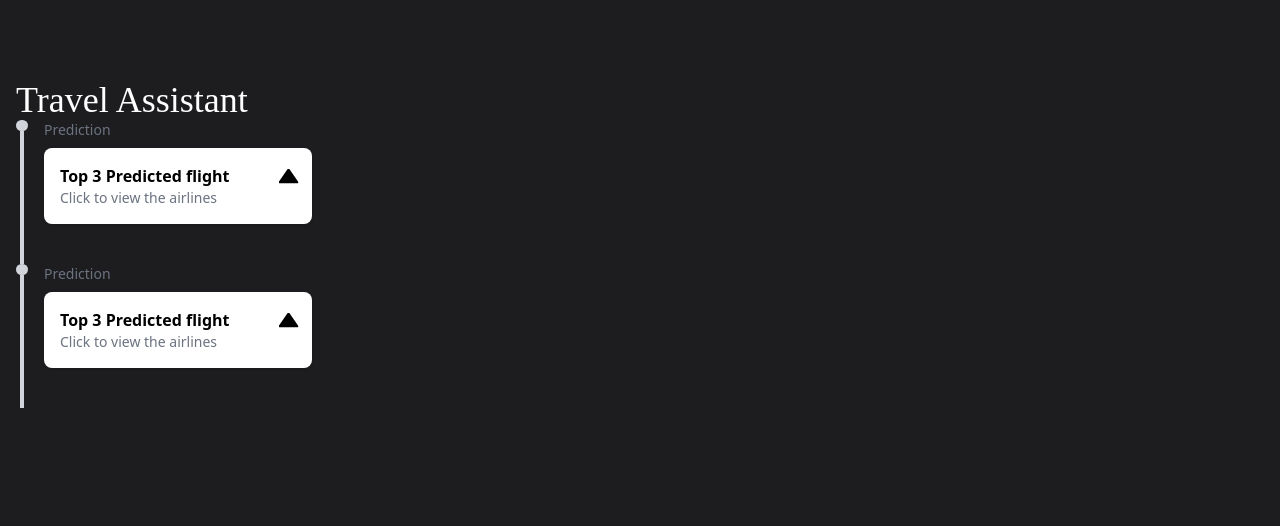
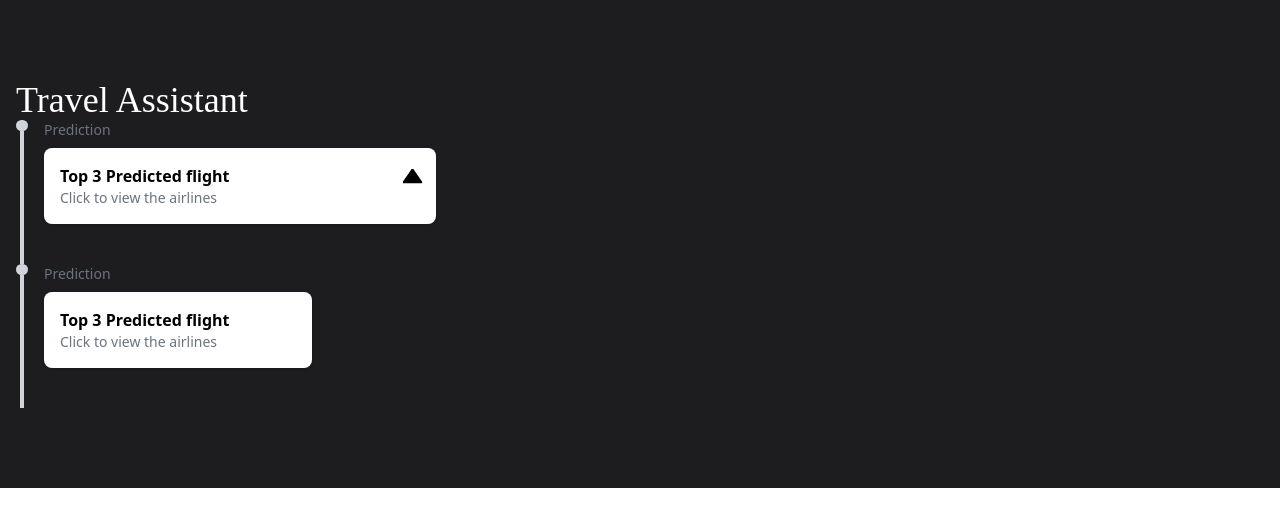
Before and after one commit to Bidyut-Kr-Das/travel-assistance-frontend, a React (Vite) app: page /prediction in a window 1280 px wide. Shown: the top 526 px of the page. Built offline with nearby package versions, Linux system fonts and the light colour scheme; a web font is replaced by a local one.

Commit message:
minor changes in flights

```diff
--- a/src/components/Flight_card.jsx
+++ b/src/components/Flight_card.jsx
@@ -27,7 +27,7 @@ const Flight_card = ({
         <span className="w-36 text-sm lowercase flex-grow text-center relative">
           <div className="absolute inset-0 flex items-center justify-center">
             <div className="w-full border-t border-dashed border-white/30"></div>
-            <svg
+            {/* <svg
               xmlns="http://www.w3.org/2000/svg"
               className="h-6 w-6 text-[#45EA69] absolute"
               fill="none"
@@ -40,7 +40,7 @@ const Flight_card = ({
                 strokeWidth={2}
                 d="M5 13l4 4L19 7"
               />
-            </svg>
+            </svg> */}
           </div>
           <span className="absolute left-0 right-0 top-6 text-[#45EA69] font-medium">
             {duration || "N/A"}
--- a/src/components/Timeline.jsx
+++ b/src/components/Timeline.jsx
@@ -45,8 +45,8 @@ const TimelineItem = ({
             {!description || "Click to view the airlines"}
           </p>
           <section
-            style={{ height: isOpen ? "200px" : "0px" }}
-            className="content"
+            style={{ height: isOpen ? "auto" : "0px" }}
+            className="content flex flex-col gap-4"
           >
             {children}
           </section>
@@ -64,13 +64,38 @@ const Timeline = ({ items }) => (
       description={`Click the arrow to see the flights`}
       enableButton={true}
     >
-      <Flight_card />
+      <Flight_card
+        source_city="Mumbai"
+        destination_city="Delhi"
+        departure_time="12:00"
+        flight_no="AI-101"
+        duration={`2.14 hr`}
+        airline="Air India"
+        price="4500"
+      />
+      <Flight_card
+        source_city="Mumbai"
+        destination_city="Delhi"
+        departure_time="12:00"
+        flight_no="AI-101"
+        duration={`2.14 hr`}
+        airline="Air India"
+        price="4500"
+      />
+      <Flight_card
+        source_city="Mumbai"
+        destination_city="Delhi"
+        departure_time="12:00"
+        flight_no="AI-101"
+        duration={`2.14 hr`}
+        airline="Air India"
+        price="4500"
+      />
     </TimelineItem>
     <TimelineItem
       section_name={`Prediction`}
       title="Top 3 Predicted flight"
       description={`Click the arrow to see the flights`}
-      enableButton={true}
     >
       <Flight_card />
     </TimelineItem>
--- a/src/pages/Prediction_page.jsx
+++ b/src/pages/Prediction_page.jsx
@@ -4,7 +4,7 @@ import Collapsable_card from "../components/Collapsable_card";
 import Timeline from "../components/Timeline";
 const Prediction_page = () => {
   return (
-    <main className="bg-[#1D1D1F] h-screen px-4 pt-20">
+    <main className="bg-[#1D1D1F] px-4 py-20">
       <h1 className="text-white text-4xl font-bold oldenburg-regular">
         Travel Assistant
       </h1>
```
